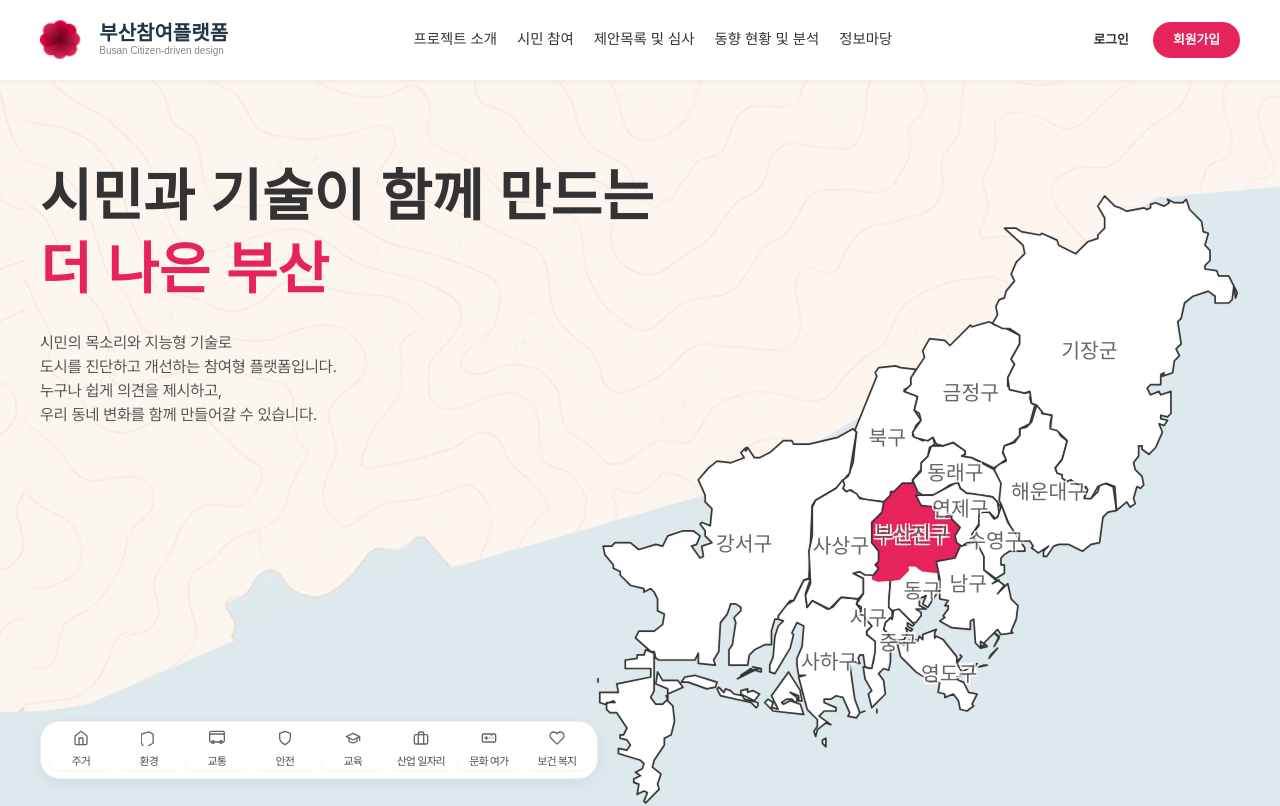
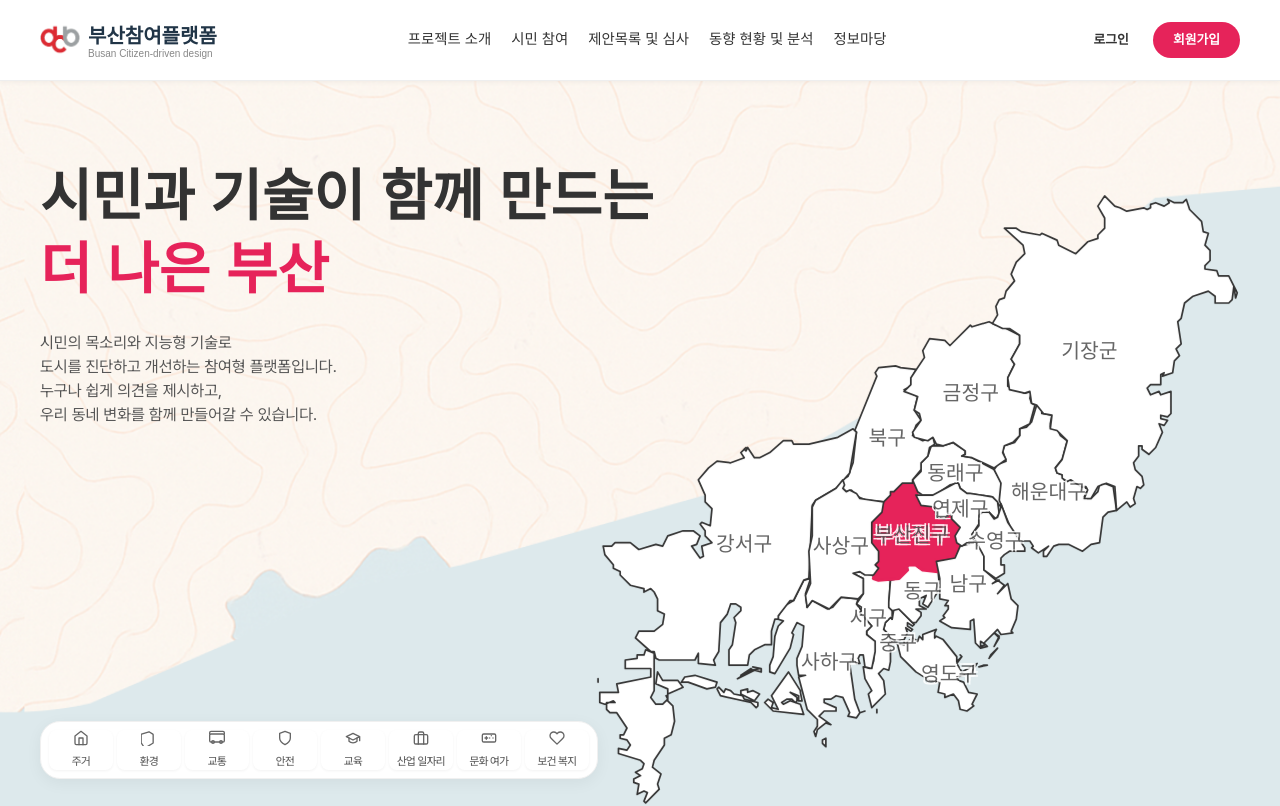
Before and after one commit to mslopgk/fuckbusan, a React (Vite) app: page / in a window 1280 px wide. Shown: the top 806 px of the page. Built offline with nearby package versions, Linux system fonts and the light colour scheme; a web font is replaced by a local one.

Commit message:
로고 바꿈>>>
로고 바꿈

```diff
--- a/src/components/Home.jsx
+++ b/src/components/Home.jsx
@@ -24,8 +24,8 @@ const Home = ({ onNavigate }) => {
             {/* Header (Mobile & Desktop) */}
             <header className="header mobile-header">
                 <div className="logo-text">
-                    <img src="/assets/logopic.png" alt="logo" style={{ height: '40px', marginRight: '10px' }} />
-                    <div>
+                    <img src="/assets/designLogo.png" alt="logo" style={{ height: '40px', marginRight: '0px', transform: 'translateY(-2px)' }} />
+                    <div style={{ marginTop: '6px' }}>
                         <div style={{ lineHeight: '1' }}>부산참여플랫폼</div>
                         <div style={{ fontSize: '10px', color: '#888', fontWeight: 'normal' }}>Busan Citizen-driven design</div>
                     </div>
@@ -45,8 +45,8 @@ const Home = ({ onNavigate }) => {
             <header className="header desktop-header">
                 <div className="desktop-header-inner">
                     <div className="logo-text">
-                        <img src="/assets/logopic.png" alt="logo" style={{ height: '40px', marginRight: '10px' }} />
-                        <div>
+                        <img src="/assets/designLogo.png" alt="logo" style={{ height: '40px', marginRight: '0px', transform: 'translateY(-2px)' }} />
+                        <div style={{ marginTop: '6px' }}>
                             <div style={{ lineHeight: '1' }}>부산참여플랫폼</div>
                             <div style={{ fontSize: '10px', color: '#888', fontWeight: 'normal' }}>Busan Citizen-driven design</div>
                         </div>
@@ -250,8 +250,8 @@ const Home = ({ onNavigate }) => {
                 </div>
 
                 <div className="footer-left">
-                    <div className="footer-divider-mobile mobile-only"></div>
-                    <img src="/assets/logowhite.png" alt="Busan Platform" className="footer-logo-main" />
+
+
 
                     <div className="footer-info">
                         이메일 | support@busan-design.kr<br />
```
Also changed, not shown: public/assets/designLogo.png (added).
